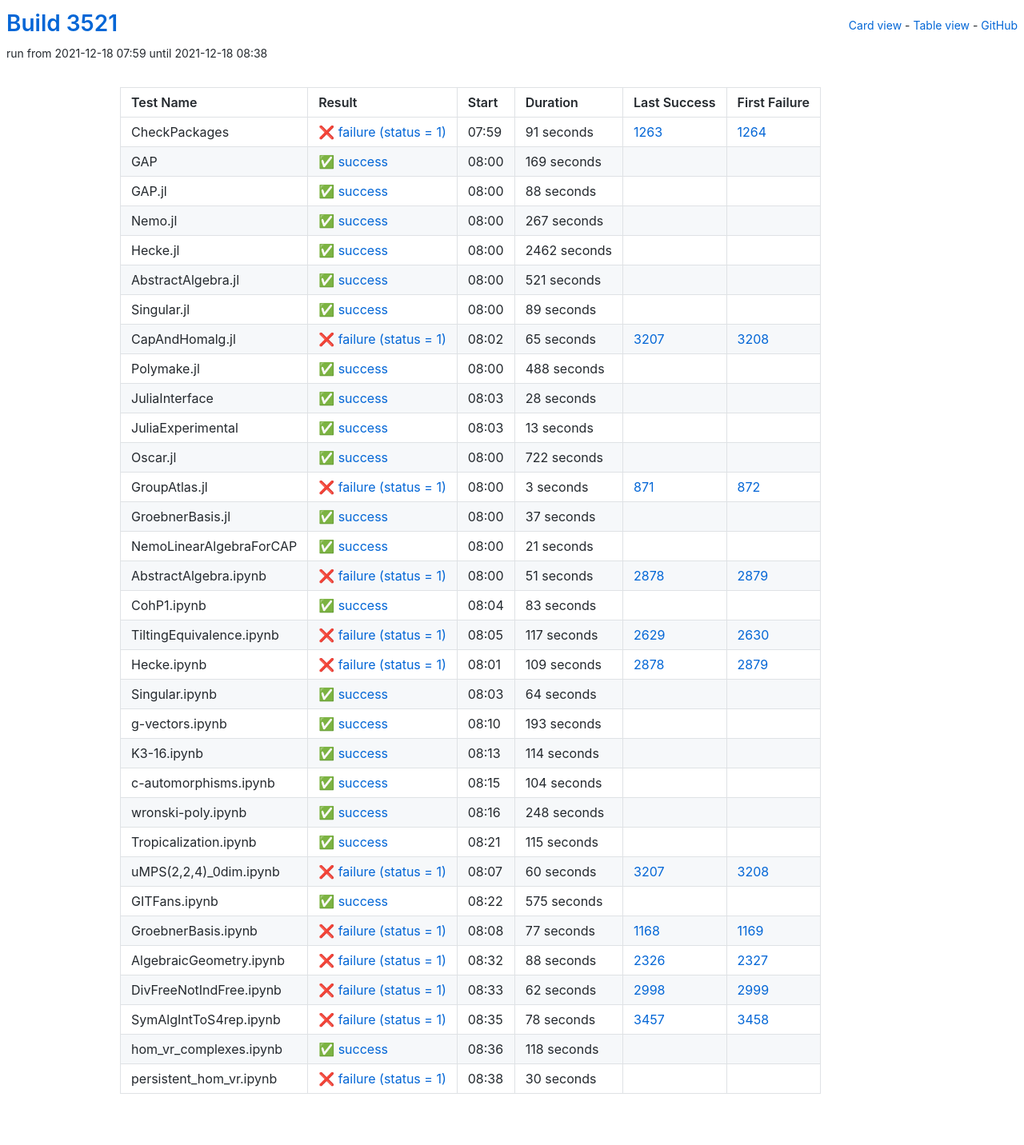
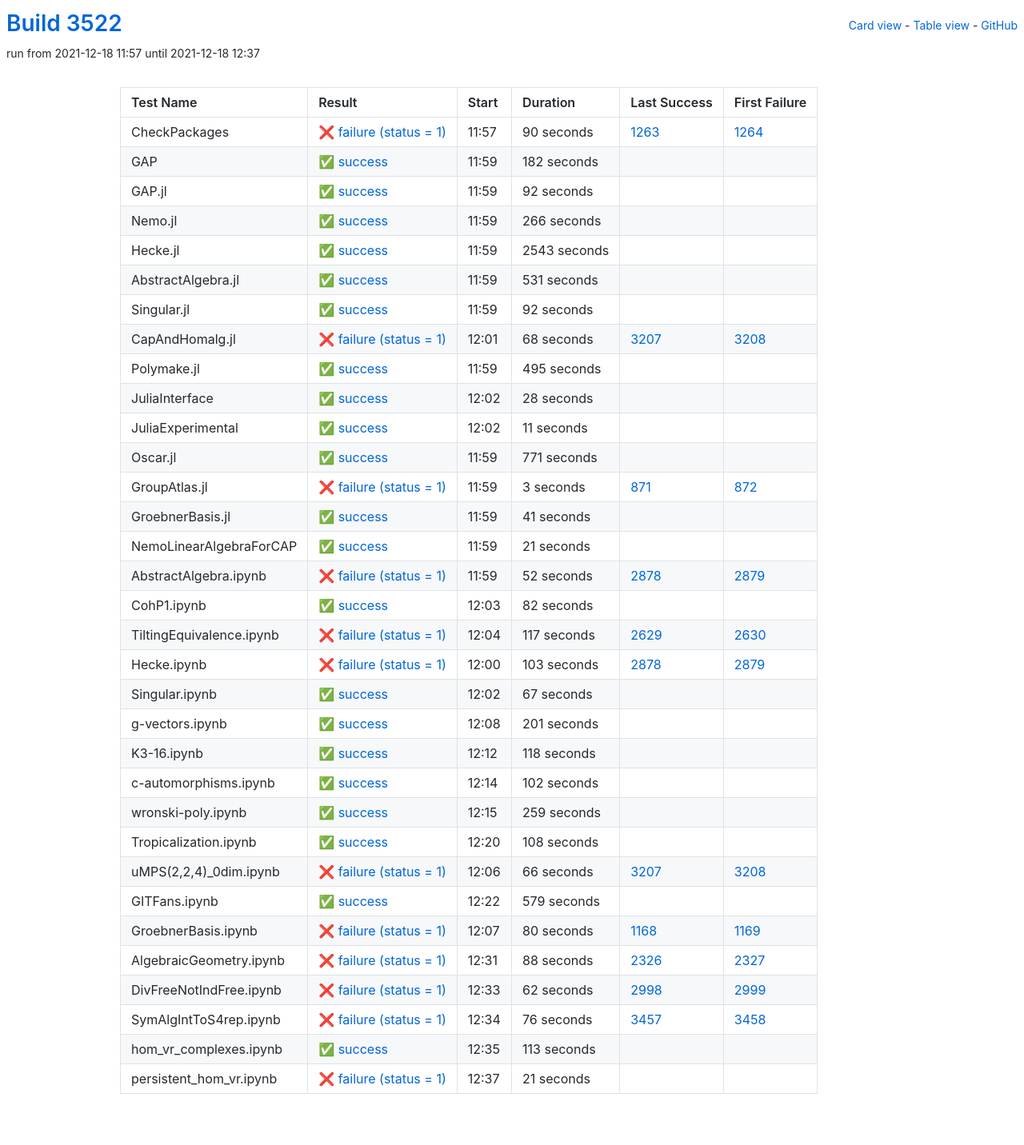
Before and after one commit to oscar-system/oscar-ci-status-stable, a Jekyll site: the page built from table.html, in a window 1280 px wide. Shown: the whole page at 80% size. Built offline with Jekyll 4.4.1, drawn with Linux system fonts in a browser that asks for light colours.

Commit message:
Build #3522

```diff
--- a/_data/ci.yml
+++ b/_data/ci.yml
@@ -1,6 +1,6 @@
 ---
-build: 3521
-build_url: https://oscarci.mathematik.uni-kl.de/job/oscar-stable/3521/
+build: 3522
+build_url: https://oscarci.mathematik.uni-kl.de/job/oscar-stable/3522/
 job: oscar-stable
 organization: oscar-system
 repo: oscar-ci-status-stable
@@ -8,116 +8,116 @@ repourl: https://github.com/oscar-system/oscar-ci-status-stable
 tests:
 - name: CheckPackages
   id: checkpackages
-  log: https://oscarci.mathematik.uni-kl.de/job/oscar-stable/3521/artifact/logs/build-3521/CheckPackages.log
-  start: 2021-12-18 07:59
+  log: https://oscarci.mathematik.uni-kl.de/job/oscar-stable/3522/artifact/logs/build-3522/CheckPackages.log
+  start: 2021-12-18 11:57
   success: false
   exitcode: 1
   status: failure
-  duration: 91
+  duration: 90
   last_success: 1263
   last_success_url: https://oscarci.mathematik.uni-kl.de/job/oscar-stable/1263/
   first_failure: 1264
   first_failure_url: https://oscarci.mathematik.uni-kl.de/job/oscar-stable/1264/
 - name: GAP
   id: gap
-  log: https://oscarci.mathematik.uni-kl.de/job/oscar-stable/3521/artifact/logs/build-3521/GAP.log
-  start: 2021-12-18 08:00
+  log: https://oscarci.mathematik.uni-kl.de/job/oscar-stable/3522/artifact/logs/build-3522/GAP.log
+  start: 2021-12-18 11:59
   success: true
   exitcode: 0
   status: success
-  duration: 169
+  duration: 182
   last_success: false
   last_success_url:
   first_failure: false
   first_failure_url:
 - name: GAP.jl
   id: gap-jl
-  log: https://oscarci.mathematik.uni-kl.de/job/oscar-stable/3521/artifact/logs/build-3521/GAP.jl.log
-  start: 2021-12-18 08:00
+  log: https://oscarci.mathematik.uni-kl.de/job/oscar-stable/3522/artifact/logs/build-3522/GAP.jl.log
+  start: 2021-12-18 11:59
   success: true
   exitcode: 0
   status: success
-  duration: 88
+  duration: 92
   last_success: false
   last_success_url:
   first_failure: false
   first_failure_url:
 - name: Nemo.jl
   id: nemo-jl
-  log: https://oscarci.mathematik.uni-kl.de/job/oscar-stable/3521/artifact/logs/build-3521/Nemo.jl.log
-  start: 2021-12-18 08:00
+  log: https://oscarci.mathematik.uni-kl.de/job/oscar-stable/3522/artifact/logs/build-3522/Nemo.jl.log
+  start: 2021-12-18 11:59
   success: true
   exitcode: 0
   status: success
-  duration: 267
+  duration: 266
   last_success: false
   last_success_url:
   first_failure: false
   first_failure_url:
 - name: Hecke.jl
   id: hecke-jl
-  log: https://oscarci.mathematik.uni-kl.de/job/oscar-stable/3521/artifact/logs/build-3521/Hecke.jl.log
-  start: 2021-12-18 08:00
+  log: https://oscarci.mathematik.uni-kl.de/job/oscar-stable/3522/artifact/logs/build-3522/Hecke.jl.log
+  start: 2021-12-18 11:59
   success: true
   exitcode: 0
   status: success
-  duration: 2462
+  duration: 2543
   last_success: false
   last_success_url:
   first_failure: false
   first_failure_url:
 - name: AbstractAlgebra.jl
   id: abstractalgebra-jl
-  log: https://oscarci.mathematik.uni-kl.de/job/oscar-stable/3521/artifact/logs/build-3521/AbstractAlgebra.jl.log
-  start: 2021-12-18 08:00
+  log: https://oscarci.mathematik.uni-kl.de/job/oscar-stable/3522/artifact/logs/build-3522/AbstractAlgebra.jl.log
+  start: 2021-12-18 11:59
   success: true
   exitcode: 0
   status: success
-  duration: 521
+  duration: 531
   last_success: false
   last_success_url:
   first_failure: false
   first_failure_url:
 - name: Singular.jl
   id: singular-jl
-  log: https://oscarci.mathematik.uni-kl.de/job/oscar-stable/3521/artifact/logs/build-3521/Singular.jl.log
-  start: 2021-12-18 08:00
+  log: https://oscarci.mathematik.uni-kl.de/job/oscar-stable/3522/artifact/logs/build-3522/Singular.jl.log
+  start: 2021-12-18 11:59
   success: true
   exitcode: 0
   status: success
-  duration: 89
+  duration: 92
   last_success: false
   last_success_url:
   first_failure: false
   first_failure_url:
 - name: CapAndHomalg.jl
   id: capandhomalg-jl
-  log: https://oscarci.mathematik.uni-kl.de/job/oscar-stable/3521/artifact/logs/build-3521/CapAndHomalg.jl.log
-  start: 2021-12-18 08:02
+  log: https://oscarci.mathematik.uni-kl.de/job/oscar-stable/3522/artifact/logs/build-3522/CapAndHomalg.jl.log
+  start: 2021-12-18 12:01
   success: false
   exitcode: 1
   status: failure
-  duration: 65
+  duration: 68
   last_success: 3207
   last_success_url: https://oscarci.mathematik.uni-kl.de/job/oscar-stable/3207/
   first_failure: 3208
   first_failure_url: https://oscarci.mathematik.uni-kl.de/job/oscar-stable/3208/
 - name: Polymake.jl
   id: polymake-jl
-  log: https://oscarci.mathematik.uni-kl.de/job/oscar-stable/3521/artifact/logs/build-3521/Polymake.jl.log
-  start: 2021-12-18 08:00
+  log: https://oscarci.mathematik.uni-kl.de/job/oscar-stable/3522/artifact/logs/build-3522/Polymake.jl.log
+  start: 2021-12-18 11:59
   success: true
   exitcode: 0
   status: success
-  duration: 488
+  duration: 495
   last_success: false
   last_success_url:
   first_failure: false
   first_failure_url:
 - name: JuliaInterface
   id: juliainterface
-  log: https://oscarci.mathematik.uni-kl.de/job/oscar-stable/3521/artifact/logs/build-3521/JuliaInterface.log
-  start: 2021-12-18 08:03
+  log: https://oscarci.mathematik.uni-kl.de/job/oscar-stable/3522/artifact/logs/build-3522/JuliaInterface.log
+  start: 2021-12-18 12:02
   success: true
   exitcode: 0
   status: success
@@ -128,32 +128,32 @@ tests:
   first_failure_url:
 - name: JuliaExperimental
   id: juliaexperimental
-  log: https://oscarci.mathematik.uni-kl.de/job/oscar-stable/3521/artifact/logs/build-3521/JuliaExperimental.log
-  start: 2021-12-18 08:03
+  log: https://oscarci.mathematik.uni-kl.de/job/oscar-stable/3522/artifact/logs/build-3522/JuliaExperimental.log
+  start: 2021-12-18 12:02
   success: true
   exitcode: 0
   status: success
-  duration: 13
+  duration: 11
   last_success: false
   last_success_url:
   first_failure: false
   first_failure_url:
 - name: Oscar.jl
   id: oscar-jl
-  log: https://oscarci.mathematik.uni-kl.de/job/oscar-stable/3521/artifact/logs/build-3521/Oscar.jl.log
-  start: 2021-12-18 08:00
+  log: https://oscarci.mathematik.uni-kl.de/job/oscar-stable/3522/artifact/logs/build-3522/Oscar.jl.log
+  start: 2021-12-18 11:59
   success: true
   exitcode: 0
   status: success
-  duration: 722
+  duration: 771
   last_success: false
   last_success_url:
   first_failure: false
   first_failure_url:
 - name: GroupAtlas.jl
   id: groupatlas-jl
-  log: https://oscarci.mathematik.uni-kl.de/job/oscar-stable/3521/artifact/logs/build-3521/GroupAtlas.jl.log
-  start: 2021-12-18 08:00
+  log: https://oscarci.mathematik.uni-kl.de/job/oscar-stable/3522/artifact/logs/build-3522/GroupAtlas.jl.log
+  start: 2021-12-18 11:59
   success: false
   exitcode: 1
   status: failure
@@ -164,20 +164,20 @@ tests:
   first_failure_url: https://oscarci.mathematik.uni-kl.de/job/oscar-stable/872/
 - name: GroebnerBasis.jl
   id: groebnerbasis-jl
-  log: https://oscarci.mathematik.uni-kl.de/job/oscar-stable/3521/artifact/logs/build-3521/GroebnerBasis.jl.log
-  start: 2021-12-18 08:00
+  log: https://oscarci.mathematik.uni-kl.de/job/oscar-stable/3522/artifact/logs/build-3522/GroebnerBasis.jl.log
+  start: 2021-12-18 11:59
   success: true
   exitcode: 0
   status: success
-  duration: 37
+  duration: 41
   last_success: false
   last_success_url:
   first_failure: false
   first_failure_url:
 - name: NemoLinearAlgebraForCAP
   id: nemolinearalgebraforcap
-  log: https://oscarci.mathematik.uni-kl.de/job/oscar-stable/3521/artifact/logs/build-3521/NemoLinearAlgebraForCAP.log
-  start: 2021-12-18 08:00
+  log: https://oscarci.mathematik.uni-kl.de/job/oscar-stable/3522/artifact/logs/build-3522/NemoLinearAlgebraForCAP.log
+  start: 2021-12-18 11:59
   success: true
   exitcode: 0
   status: success
@@ -188,32 +188,32 @@ tests:
   first_failure_url:
 - name: AbstractAlgebra.ipynb
   id: abstractalgebra-ipynb
-  log: https://oscarci.mathematik.uni-kl.de/job/oscar-stable/3521/artifact/logs/build-3521/AbstractAlgebra.ipynb.log
-  start: 2021-12-18 08:00
+  log: https://oscarci.mathematik.uni-kl.de/job/oscar-stable/3522/artifact/logs/build-3522/AbstractAlgebra.ipynb.log
+  start: 2021-12-18 11:59
   success: false
   exitcode: 1
   status: failure
-  duration: 51
+  duration: 52
   last_success: 2878
   last_success_url: https://oscarci.mathematik.uni-kl.de/job/oscar-stable/2878/
   first_failure: 2879
   first_failure_url: https://oscarci.mathematik.uni-kl.de/job/oscar-stable/2879/
 - name: CohP1.ipynb
   id: cohp1-ipynb
-  log: https://oscarci.mathematik.uni-kl.de/job/oscar-stable/3521/artifact/logs/build-3521/CohP1.ipynb.log
-  start: 2021-12-18 08:04
+  log: https://oscarci.mathematik.uni-kl.de/job/oscar-stable/3522/artifact/logs/build-3522/CohP1.ipynb.log
+  start: 2021-12-18 12:03
   success: true
   exitcode: 0
   status: success
-  duration: 83
+  duration: 82
   last_success: false
   last_success_url:
   first_failure: false
   first_failure_url:
 - name: TiltingEquivalence.ipynb
   id: tiltingequivalence-ipynb
-  log: https://oscarci.mathematik.uni-kl.de/job/oscar-stable/3521/artifact/logs/build-3521/TiltingEquivalence.ipynb.log
-  start: 2021-12-18 08:05
+  log: https://oscarci.mathematik.uni-kl.de/job/oscar-stable/3522/artifact/logs/build-3522/TiltingEquivalence.ipynb.log
+  start: 2021-12-18 12:04
   success: false
   exitcode: 1
   status: failure
@@ -224,128 +224,128 @@ tests:
   first_failure_url: https://oscarci.mathematik.uni-kl.de/job/oscar-stable/2630/
 - name: Hecke.ipynb
   id: hecke-ipynb
-  log: https://oscarci.mathematik.uni-kl.de/job/oscar-stable/3521/artifact/logs/build-3521/Hecke.ipynb.log
-  start: 2021-12-18 08:01
+  log: https://oscarci.mathematik.uni-kl.de/job/oscar-stable/3522/artifact/logs/build-3522/Hecke.ipynb.log
+  start: 2021-12-18 12:00
   success: false
   exitcode: 1
   status: failure
-  duration: 109
+  duration: 103
   last_success: 2878
   last_success_url: https://oscarci.mathematik.uni-kl.de/job/oscar-stable/2878/
   first_failure: 2879
   first_failure_url: https://oscarci.mathematik.uni-kl.de/job/oscar-stable/2879/
 - name: Singular.ipynb
   id: singular-ipynb
-  log: https://oscarci.mathematik.uni-kl.de/job/oscar-stable/3521/artifact/logs/build-3521/Singular.ipynb.log
-  start: 2021-12-18 08:03
+  log: https://oscarci.mathematik.uni-kl.de/job/oscar-stable/3522/artifact/logs/build-3522/Singular.ipynb.log
+  start: 2021-12-18 12:02
   success: true
   exitcode: 0
   status: success
-  duration: 64
+  duration: 67
   last_success: false
   last_success_url:
   first_failure: false
   first_failure_url:
 - name: g-vectors.ipynb
   id: g-vectors-ipynb
-  log: https://oscarci.mathematik.uni-kl.de/job/oscar-stable/3521/artifact/logs/build-3521/g-vectors.ipynb.log
-  start: 2021-12-18 08:10
+  log: https://oscarci.mathematik.uni-kl.de/job/oscar-stable/3522/artifact/logs/build-3522/g-vectors.ipynb.log
+  start: 2021-12-18 12:08
   success: true
   exitcode: 0
   status: success
-  duration: 193
+  duration: 201
   last_success: false
   last_success_url:
   first_failure: false
   first_failure_url:
 - name: K3-16.ipynb
   id: k3-16-ipynb
-  log: https://oscarci.mathematik.uni-kl.de/job/oscar-stable/3521/artifact/logs/build-3521/K3-16.ipynb.log
-  start: 2021-12-18 08:13
+  log: https://oscarci.mathematik.uni-kl.de/job/oscar-stable/3522/artifact/logs/build-3522/K3-16.ipynb.log
+  start: 2021-12-18 12:12
   success: true
   exitcode: 0
   status: success
-  duration: 114
+  duration: 118
   last_success: false
   last_success_url:
   first_failure: false
   first_failure_url:
 - name: c-automorphisms.ipynb
   id: c-automorphisms-ipynb
-  log: https://oscarci.mathematik.uni-kl.de/job/oscar-stable/3521/artifact/logs/build-3521/c-automorphisms.ipynb.log
-  start: 2021-12-18 08:15
+  log: https://oscarci.mathematik.uni-kl.de/job/oscar-stable/3522/artifact/logs/build-3522/c-automorphisms.ipynb.log
+  start: 2021-12-18 12:14
   success: true
   exitcode: 0
   status: success
-  duration: 104
+  duration: 102
   last_success: false
   last_success_url:
   first_failure: false
   first_failure_url:
 - name: wronski-poly.ipynb
   id: wronski-poly-ipynb
-  log: https://oscarci.mathematik.uni-kl.de/job/oscar-stable/3521/artifact/logs/build-3521/wronski-poly.ipynb.log
-  start: 2021-12-18 08:16
+  log: https://oscarci.mathematik.uni-kl.de/job/oscar-stable/3522/artifact/logs/build-3522/wronski-poly.ipynb.log
+  start: 2021-12-18 12:15
   success: true
   exitcode: 0
   status: success
-  duration: 248
+  duration: 259
   last_success: false
   last_success_url:
   first_failure: false
   first_failure_url:
 - name: Tropicalization.ipynb
   id: tropicalization-ipynb
-  log: https://oscarci.mathematik.uni-kl.de/job/oscar-stable/3521/artifact/logs/build-3521/Tropicalization.ipynb.log
-  start: 2021-12-18 08:21
+  log: https://oscarci.mathematik.uni-kl.de/job/oscar-stable/3522/artifact/logs/build-3522/Tropicalization.ipynb.log
+  start: 2021-12-18 12:20
   success: true
   exitcode: 0
   status: success
-  duration: 115
+  duration: 108
   last_success: false
   last_success_url:
   first_failure: false
   first_failure_url:
 - name: uMPS(2,2,4)_0dim.ipynb
   id: umps-2-2-4-0dim-ipynb
-  log: https://oscarci.mathematik.uni-kl.de/job/oscar-stable/3521/artifact/logs/build-3521/uMPS-2-2-4-_0dim.ipynb.log
-  start: 2021-12-18 08:07
+  log: https://oscarci.mathematik.uni-kl.de/job/oscar-stable/3522/artifact/logs/build-3522/uMPS-2-2-4-_0dim.ipynb.log
+  start: 2021-12-18 12:06
   success: false
   exitcode: 1
   status: failure
-  duration: 60
+  duration: 66
   last_success: 3207
   last_success_url: https://oscarci.mathematik.uni-kl.de/job/oscar-stable/3207/
   first_failure: 3208
   first_failure_url: https://oscarci.mathematik.uni-kl.de/job/oscar-stable/3208/
 - name: GITFans.ipynb
   id: gitfans-ipynb
-  log: https://oscarci.mathematik.uni-kl.de/job/oscar-stable/3521/artifact/logs/build-3521/GITFans.ipynb.log
-  start: 2021-12-18 08:22
+  log: https://oscarci.mathematik.uni-kl.de/job/oscar-stable/3522/artifact/logs/build-3522/GITFans.ipynb.log
+  start: 2021-12-18 12:22
   success: true
   exitcode: 0
   status: success
-  duration: 575
+  duration: 579
   last_success: false
   last_success_url:
   first_failure: false
   first_failure_url:
 - name: GroebnerBasis.ipynb
   id: groebnerbasis-ipynb
-  log: https://oscarci.mathematik.uni-kl.de/job/oscar-stable/3521/artifact/logs/build-3521/GroebnerBasis.ipynb.log
-  start: 2021-12-18 08:08
+  log: https://oscarci.mathematik.uni-kl.de/job/oscar-stable/3522/artifact/logs/build-3522/GroebnerBasis.ipynb.log
+  start: 2021-12-18 12:07
   success: false
   exitcode: 1
   status: failure
-  duration: 77
+  duration: 80
   last_success: 1168
   last_success_url: https://oscarci.mathematik.uni-kl.de/job/oscar-stable/1168/
   first_failure: 1169
   first_failure_url: https://oscarci.mathematik.uni-kl.de/job/oscar-stable/1169/
 - name: AlgebraicGeometry.ipynb
   id: algebraicgeometry-ipynb
-  log: https://oscarci.mathematik.uni-kl.de/job/oscar-stable/3521/artifact/logs/build-3521/AlgebraicGeometry.ipynb.log
-  start: 2021-12-18 08:32
+  log: https://oscarci.mathematik.uni-kl.de/job/oscar-stable/3522/artifact/logs/build-3522/AlgebraicGeometry.ipynb.log
+  start: 2021-12-18 12:31
   success: false
   exitcode: 1
   status: failure
@@ -356,8 +356,8 @@ tests:
   first_failure_url: https://oscarci.mathematik.uni-kl.de/job/oscar-stable/2327/
 - name: DivFreeNotIndFree.ipynb
   id: divfreenotindfree-ipynb
-  log: https://oscarci.mathematik.uni-kl.de/job/oscar-stable/3521/artifact/logs/build-3521/DivFreeNotIndFree.ipynb.log
-  start: 2021-12-18 08:33
+  log: https://oscarci.mathematik.uni-kl.de/job/oscar-stable/3522/artifact/logs/build-3522/DivFreeNotIndFree.ipynb.log
+  start: 2021-12-18 12:33
   success: false
   exitcode: 1
   status: failure
@@ -368,36 +368,36 @@ tests:
   first_failure_url: https://oscarci.mathematik.uni-kl.de/job/oscar-stable/2999/
 - name: SymAlgIntToS4rep.ipynb
   id: symalginttos4rep-ipynb
-  log: https://oscarci.mathematik.uni-kl.de/job/oscar-stable/3521/artifact/logs/build-3521/SymAlgIntToS4rep.ipynb.log
-  start: 2021-12-18 08:35
+  log: https://oscarci.mathematik.uni-kl.de/job/oscar-stable/3522/artifact/logs/build-3522/SymAlgIntToS4rep.ipynb.log
+  start: 2021-12-18 12:34
   success: false
   exitcode: 1
   status: failure
-  duration: 78
+  duration: 76
   last_success: 3457
   last_success_url: https://oscarci.mathematik.uni-kl.de/job/oscar-stable/3457/
   first_failure: 3458
   first_failure_url: https://oscarci.mathematik.uni-kl.de/job/oscar-stable/3458/
 - name: hom_vr_complexes.ipynb
   id: hom-vr-complexes-ipynb
-  log: https://oscarci.mathematik.uni-kl.de/job/oscar-stable/3521/artifact/logs/build-3521/hom_vr_complexes.ipynb.log
-  start: 2021-12-18 08:36
+  log: https://oscarci.mathematik.uni-kl.de/job/oscar-stable/3522/artifact/logs/build-3522/hom_vr_complexes.ipynb.log
+  start: 2021-12-18 12:35
   success: true
   exitcode: 0
   status: success
-  duration: 118
+  duration: 113
   last_success: false
   last_success_url:
   first_failure: false
   first_failure_url:
 - name: persistent_hom_vr.ipynb
   id: persistent-hom-vr-ipynb
-  log: https://oscarci.mathematik.uni-kl.de/job/oscar-stable/3521/artifact/logs/build-3521/persistent_hom_vr.ipynb.log
-  start: 2021-12-18 08:38
+  log: https://oscarci.mathematik.uni-kl.de/job/oscar-stable/3522/artifact/logs/build-3522/persistent_hom_vr.ipynb.log
+  start: 2021-12-18 12:37
   success: false
   exitcode: 1
   status: failure
-  duration: 30
+  duration: 21
   last_success: false
   last_success_url:
   first_failure: false
```
Also changed, not shown: README.md.
